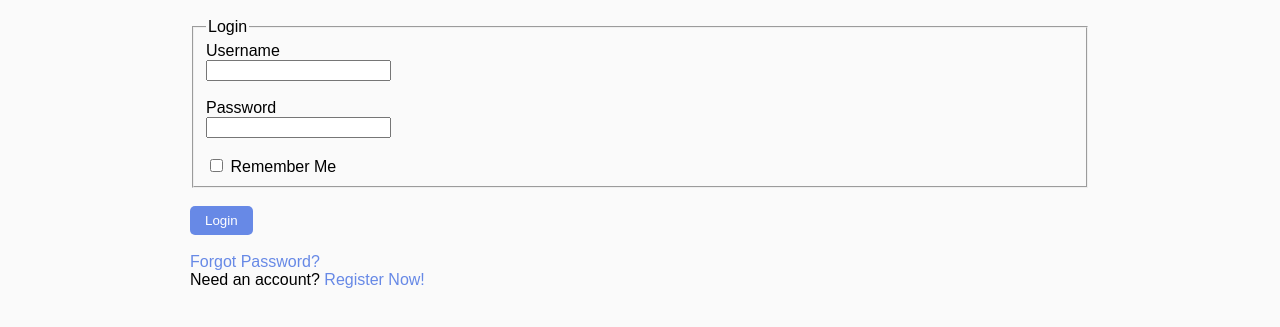
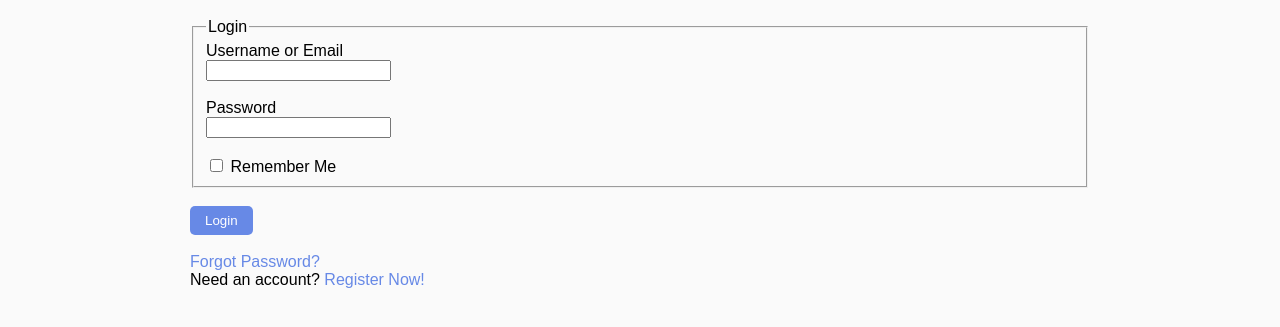
Before and after one commit to Durigy/shopping-list, a Flask app: page /login in a window 1280 px wide. Shown: the part 50-377 px from the top of the page. Run offline with Flask 2, Linux system fonts and the light colour scheme.

Commit message:
can now login with username or email

```diff
--- a/main/forms.py
+++ b/main/forms.py
@@ -24,10 +24,11 @@ class RegistrationForm(FlaskForm):
 
 
 class LoginForm(FlaskForm):
-    username = StringField('Username')
+    username_email = StringField('Username or Email')
     password = PasswordField('Password', validators=[DataRequired()]) #, Regexp('^(?=.*\d).{6,20}$', message='Your password should be between 6 and 20 Charaters long and contain at least 1 number')])
     remember = BooleanField('Remember Me')
     submit = SubmitField('Login')
+
 
 class UpdateAccountForm(FlaskForm):
     username = StringField('Username *', validators=[DataRequired(), Length(min=2, max=15)])
--- a/main/routes.py
+++ b/main/routes.py
@@ -93,7 +93,11 @@ def login():
     form = LoginForm()
 
     if form.validate_on_submit():
-        user = User.query.filter_by(username=form.username.data).first()
+        if User.query.filter_by(username=form.username_email.data).first():
+            user = User.query.filter_by(username=form.username_email.data).first()
+        elif User.query.filter_by(email=form.username_email.data).first():
+            user = User.query.filter_by(email=form.username_email.data).first()
+
         if user and bcrypt.check_password_hash(user.password, form.password.data):
             login_user(user, remember=form.remember.data)
             next_page = request.args.get('next')
--- a/main/templates/user/login.html
+++ b/main/templates/user/login.html
@@ -6,19 +6,19 @@
             <fieldset>
                 <legend>Login</legend>
                 <div>
-                    {{ form.username.label() }}
+                    {{ form.username_email.label() }}
 
                     </br>
 
-                    {% if form.username.errors %}
-                        {{ form.username()}}
+                    {% if form.username_email.errors %}
+                        {{ form.username_email()}}
                         <div>
-                            {% for error in form.username.errors %}
+                            {% for error in form.username_email.errors %}
                                 <span style="color: red;">{{ error }}</span>
                             {% endfor %}
                         </div>
                     {% else %}
-                        {{ form.username() }}
+                        {{ form.username_email() }}
                     {% endif %}
                 </div>
                 </br>
```
